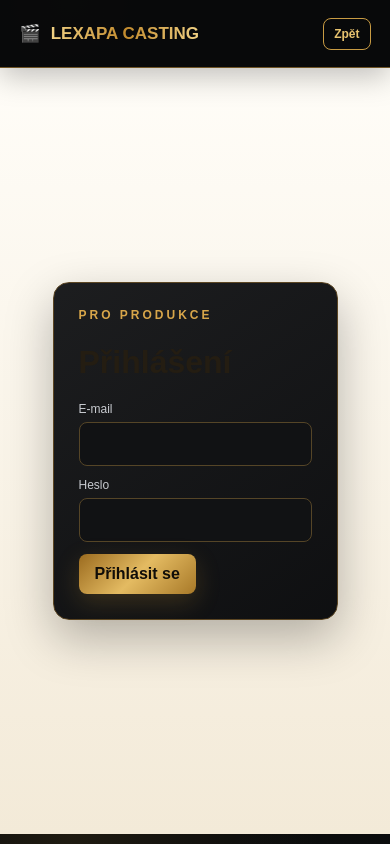
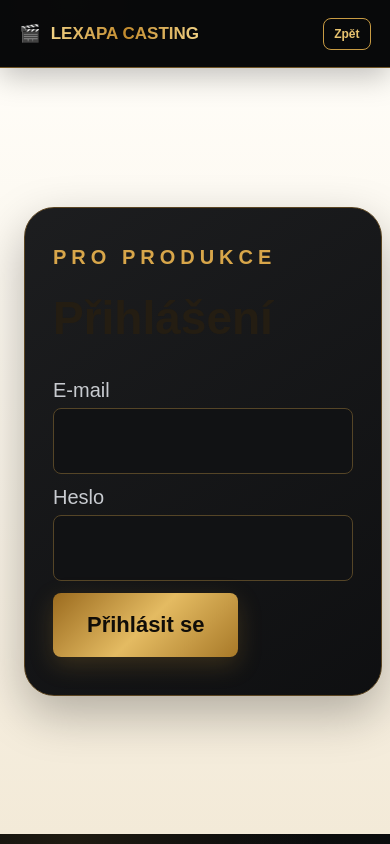
Before and after one commit to vanessavorackova34-prog/jihocesky-casting, a Next.js app: page /produkce in a window 390 px wide. Built offline with nearby package versions, Linux system fonts and the light colour scheme.

Commit message:
Enlarge organizer and production login panels

```diff
--- a/app/globals.css
+++ b/app/globals.css
@@ -431,3 +431,42 @@ linear-gradient(110deg,#17130c 0%,#08090a 42%,#11100d 100%);box-shadow:0 20px 65
  .organizerLoginCard h1{font-size:42px!important}
  .organizerLoginCard .field input{height:60px!important;font-size:18px!important}
 }
+
+
+/* Larger organizer + production login cards */
+.organizerLogin .card {
+  width: min(92vw, 680px) !important;
+  max-width: 680px !important;
+  padding: 56px 64px !important;
+  border-radius: 30px !important;
+}
+.organizerLogin .card h1 {
+  font-size: clamp(44px, 5vw, 68px) !important;
+  margin: 22px 0 34px !important;
+}
+.organizerLogin .eyebrow {
+  font-size: 20px !important;
+  letter-spacing: 5px !important;
+}
+.organizerLogin .field label {
+  font-size: 20px !important;
+}
+.organizerLogin .field input {
+  min-height: 72px !important;
+  font-size: 22px !important;
+  padding: 16px 20px !important;
+}
+.organizerLogin .btn.primary {
+  min-height: 68px !important;
+  font-size: 22px !important;
+  padding: 16px 34px !important;
+}
+@media (max-width: 600px) {
+  .organizerLogin .card {
+    width: calc(100vw - 32px) !important;
+    padding: 38px 28px !important;
+  }
+  .organizerLogin .card h1 { font-size: 46px !important; }
+  .organizerLogin .field input { min-height: 66px !important; }
+  .organizerLogin .btn.primary { min-height: 64px !important; }
+}
```
